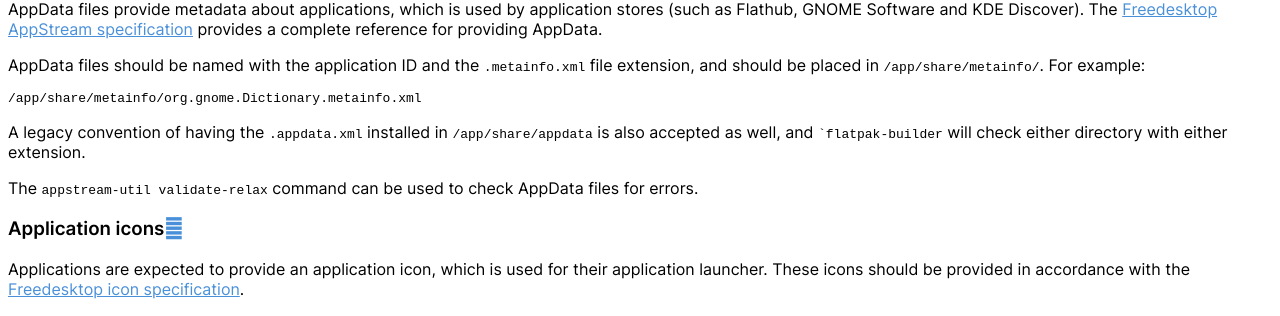
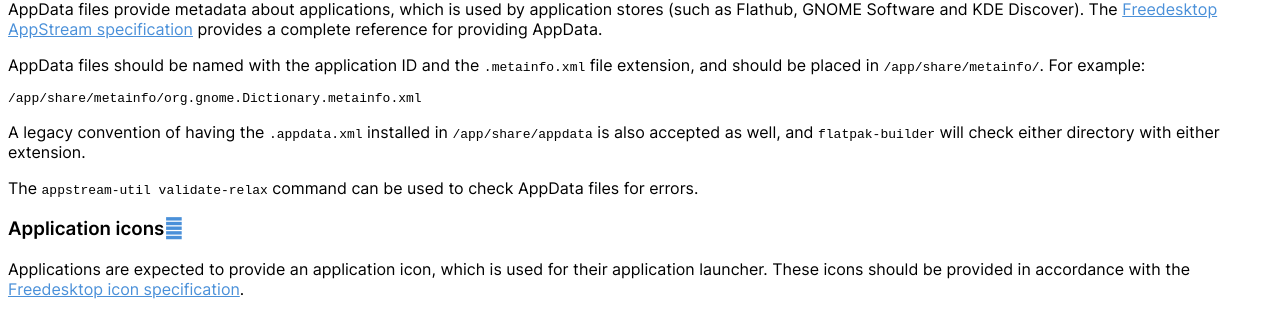
Before and after one commit to flatpak/flatpak-docs, a Sphinx documentation site: the page built from docs/conventions.rst, in a window 1280 px wide and 900 px high, scrolled down 1490 px. Shown: the part 133-449 px from the top of the window. Built offline with Sphinx 7.4.7 and the Read the Docs theme 2.0.0, drawn with Linux system fonts in a browser that asks for light colours.

````diff
--- a/docs/conventions.rst
+++ b/docs/conventions.rst
@@ -77,7 +77,7 @@ file extension, and should be placed in ``/app/share/metainfo/``. For example::
   /app/share/metainfo/org.gnome.Dictionary.metainfo.xml
 
 A legacy convention of having the ``.appdata.xml`` installed in ``/app/share/appdata``
-is also accepted as well, and ```flatpak-builder`` will check either directory with
+is also accepted as well, and ``flatpak-builder`` will check either directory with
 either extension.
 
 The ``appstream-util validate-relax`` command can be used to check AppData
````
